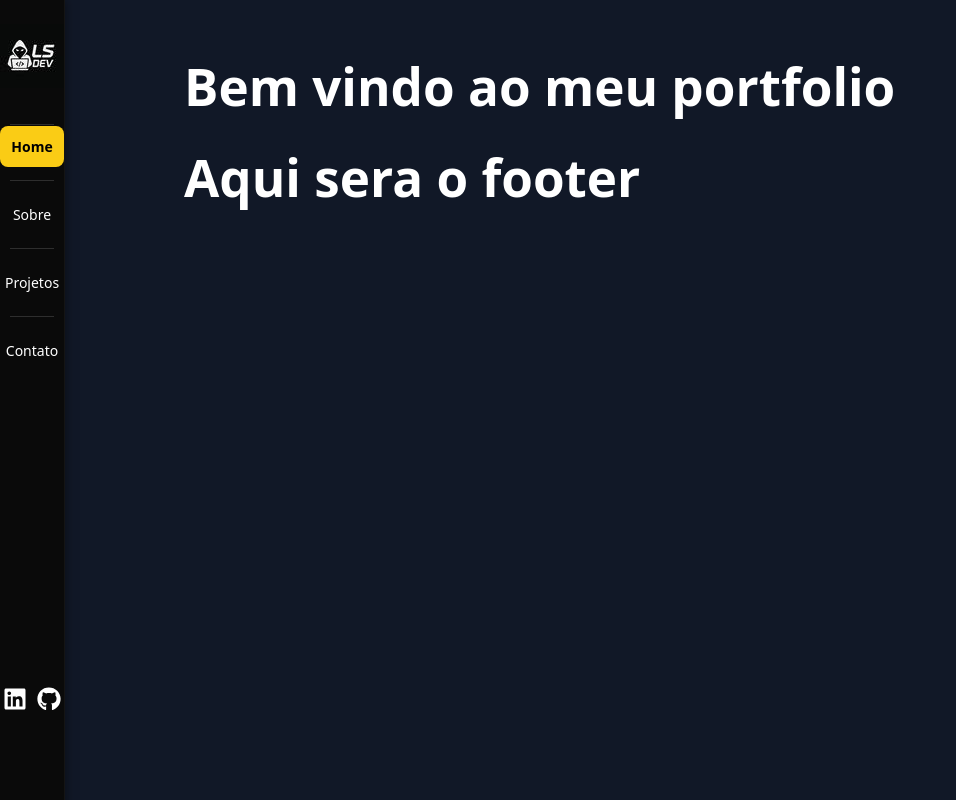
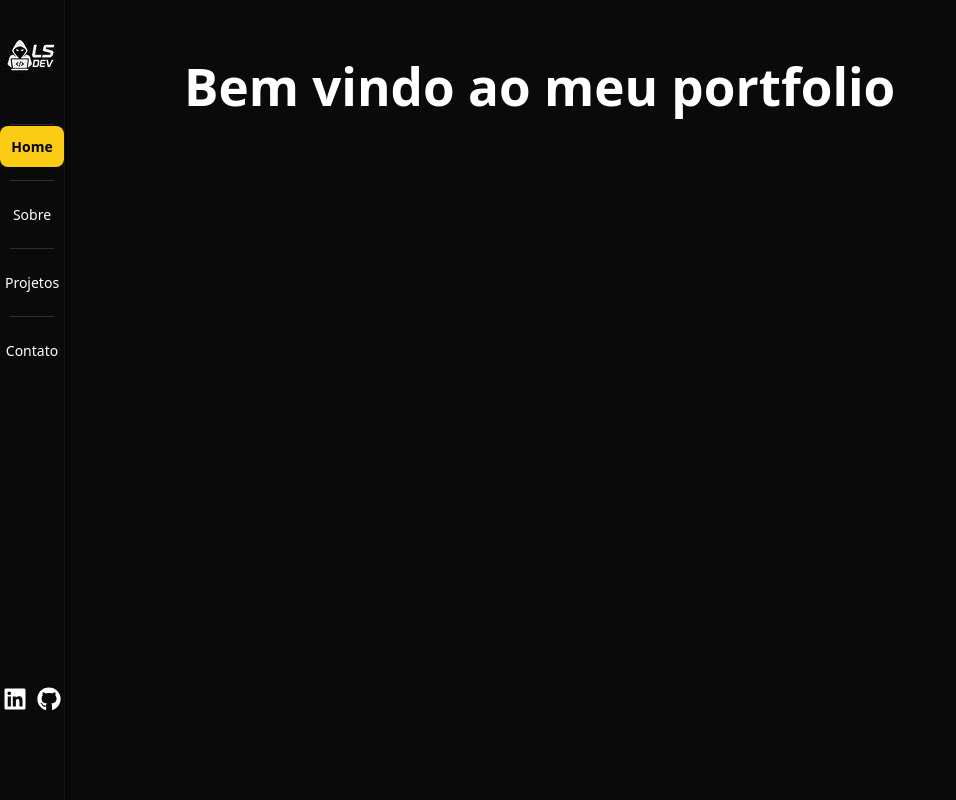
Before and after one commit to Lucca-shizuru/Portfolio, a React (Vite) app: page / in a window 1280 px wide. Shown: the whole page, without its empty margins (0-956 px from the left). Built offline with nearby package versions, Linux system fonts and the light colour scheme.

Commit message:
refactor/ alteracao da cor do fundo

```diff
--- a/src/App.jsx
+++ b/src/App.jsx
@@ -4,21 +4,19 @@ import About from './pages/About.jsx';
 import Projects from './pages/Projects.jsx';
 import Contact from './pages/Contact.jsx';
 import Navbar from './Components/Navbar.jsx';
-import Footer from './components/Footer.jsx';
-
 function App() {
     return (
         <Router>
             <div style={{
                 display: 'flex',
                 minHeight: '100vh',
-                backgroundColor: '#111827', // bg-gray-900
+                backgroundColor: '#0a0a0a',
                 color: 'white'
             }}>
                 <Navbar />
                 <main style={{
                     flexGrow: 1,
-                    marginLeft: '160px', // mesma largura do Navbar
+                    marginLeft: '160px',
                     padding: '24px',
                 }}>
                     <Routes>
@@ -27,7 +25,6 @@ function App() {
                         <Route path="/projetos" element={<Projects />} />
                         <Route path="/contato" element={<Contact />} />
                     </Routes>
-                    <Footer />
                 </main>
             </div>
         </Router>
```
